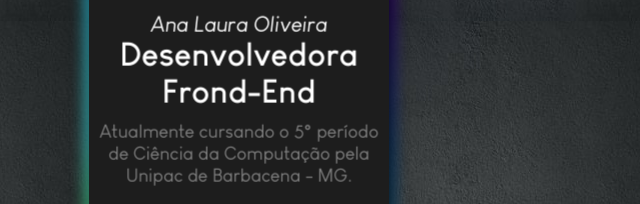
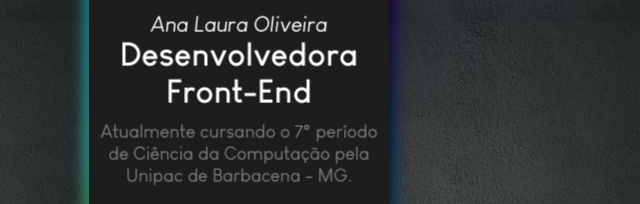
Before and after one commit to alofrrr/Card-AnaLaura-RGB, a plain HTML site: page index.html in a window 1280 px wide. Shown: the part 366-570 px from the top of the page, 409-1049 px from the left. Drawn offline with nearby package versions, Linux system fonts and the light colour scheme.

Commit message:
update-period

```diff
--- a/index.html
+++ b/index.html
@@ -14,8 +14,8 @@
         <div class="card-foto"></div>
         <div class="card-texto">
             <span class="dev">Ana Laura Oliveira</span>
-            <h2>Desenvolvedora Frond-End</h2>
-            <p>Atualmente cursando o 5° período de Ciência da Computação pela Unipac de Barbacena - MG.
+            <h2>Desenvolvedora Front-End</h2>
+            <p>Atualmente cursando o 7° período de Ciência da Computação pela Unipac de Barbacena - MG.
             </p>
         </div>
         <div class="card-status">
```
